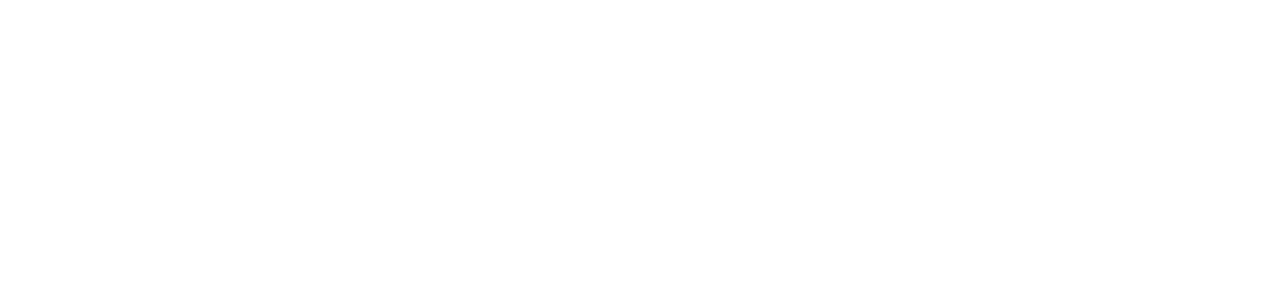
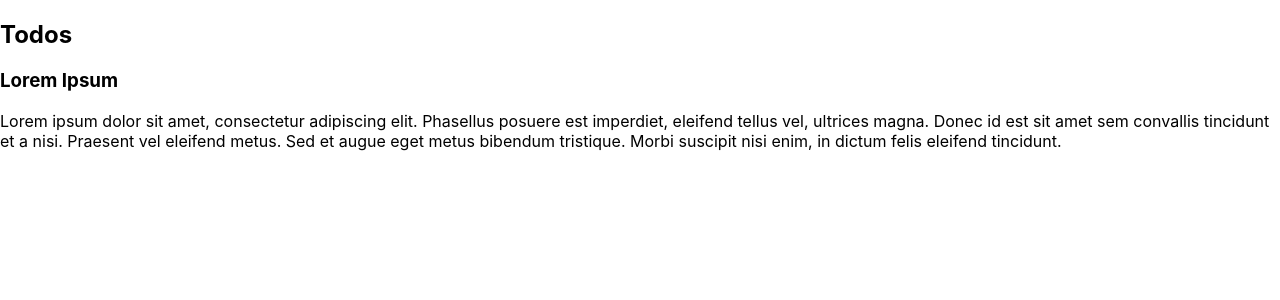
Before and after one commit to adrianoyuji/react-todo-task, a React (Create React App) app: page / in a window 1280 px wide. Shown: the top 300 px of the page. Built offline with nearby package versions, Linux system fonts and the light colour scheme.

Commit message:
WIP: created todo slice and todolist

```diff
--- a/src/App.tsx
+++ b/src/App.tsx
@@ -1,7 +1,12 @@
+import TodoList from "features/todo/TodoList";
 import React from "react";
 
 function App() {
-  return <></>;
+  return (
+    <>
+      <TodoList />
+    </>
+  );
 }
 
 export default App;
--- a/src/app/store/index.ts
+++ b/src/app/store/index.ts
@@ -1,6 +1,7 @@
 import { configureStore } from "@reduxjs/toolkit";
 import todoReducer from "features/todo/todoSlice";
 
-const store = configureStore({ reducer: {} });
+const store = configureStore({ reducer: { todos: todoReducer } });
 
+export type RootState = ReturnType<typeof store.getState>;
 export default store;
--- /dev/null
+++ b/src/features/todo/TodoList.tsx
@@ -0,0 +1,23 @@
+import { useSelector } from "react-redux";
+
+import { selectAllTodos } from "./todoSlice";
+
+const TodoList = () => {
+  const todos = useSelector(selectAllTodos);
+
+  const renderedTodos = todos.list.map((todo) => (
+    <article key={todo.id}>
+      <h3>{todo.title}</h3>
+      <p>{todo.description}</p>
+    </article>
+  ));
+
+  return (
+    <section>
+      <h2>Todos</h2>
+      {renderedTodos}
+    </section>
+  );
+};
+
+export default TodoList;
--- a/src/features/todo/todoSlice.ts
+++ b/src/features/todo/todoSlice.ts
@@ -1,7 +1,19 @@
 import { createSlice } from "@reduxjs/toolkit";
+import { RootState } from "app/store";
+import { TodoState } from "./types";
 
-const initialState = { list: [] };
+const initialState: TodoState = {
+  list: [
+    {
+      id: 1,
+      title: "Lorem Ipsum",
+      description:
+        "Lorem ipsum dolor sit amet, consectetur adipiscing elit. Phasellus posuere est imperdiet, eleifend tellus vel, ultrices magna. Donec id est sit amet sem convallis tincidunt et a nisi. Praesent vel eleifend metus. Sed et augue eget metus bibendum tristique. Morbi suscipit nisi enim, in dictum felis eleifend tincidunt. ",
+    },
+  ],
+};
 
 const todoSlice = createSlice({ name: "todos", initialState, reducers: {} });
 
+export const selectAllTodos = (state: RootState) => state.todos;
 export default todoSlice.reducer;
--- /dev/null
+++ b/src/features/todo/types.ts
@@ -0,0 +1,9 @@
+export interface Todo {
+  id: number;
+  title: string;
+  description: string;
+}
+
+export interface TodoState {
+  list: Todo[];
+}
```
